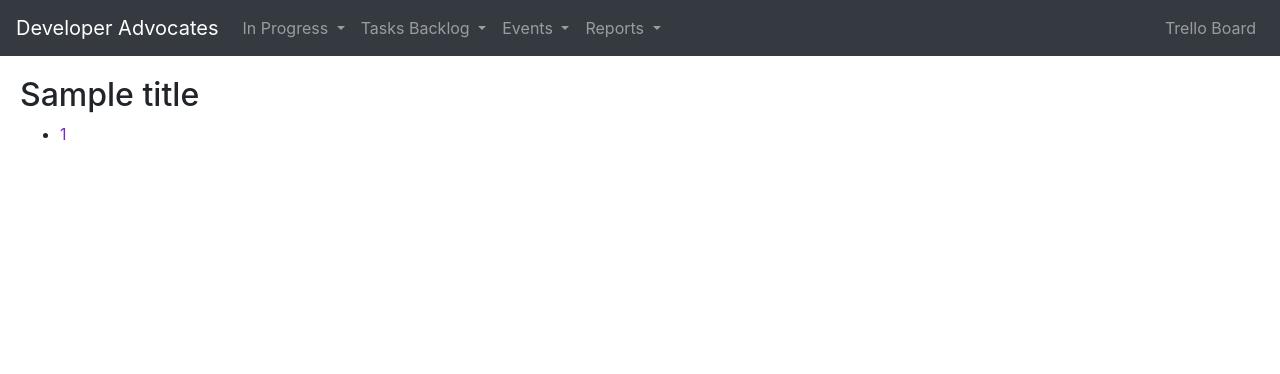
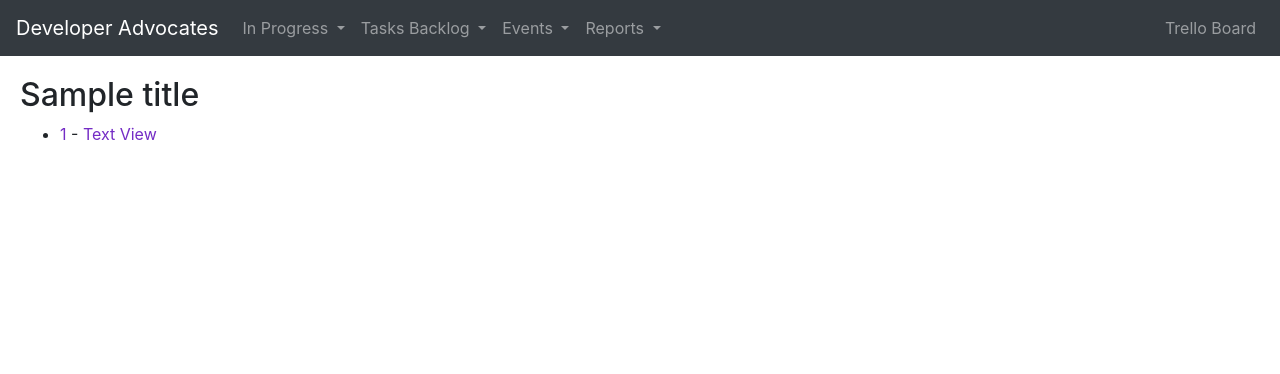
Before and after one commit to jdob/da-dashboard, a Flask app: template dashboard/templates/month_list.html in a window 1280 px wide. Shown: the top 374 px of the page. Run offline with Flask 2, Linux system fonts and the light colour scheme; the template is opened without the code that fills it: most values are stand-ins (such as "Sample title", 1, 10 or a date in 2020); some libraries are stand-ins or nearby versions.

Commit message:
added shortcuts for month highlights text views

```diff
--- a/dashboard/templates/month_list.html
+++ b/dashboard/templates/month_list.html
@@ -5,7 +5,7 @@
 
 <ul>
 {% for d in months %}
-    <li><a href="/month?month={{ d[1] }}">{{ d[0] }}</a></li>
+    <li><a href="/month?month={{ d[1] }}">{{ d[0] }}</a> - <a href="/month?month={{ d[1] }}&text=true">Text View</a></li>
 {% endfor %}
 </ul>
 
```
